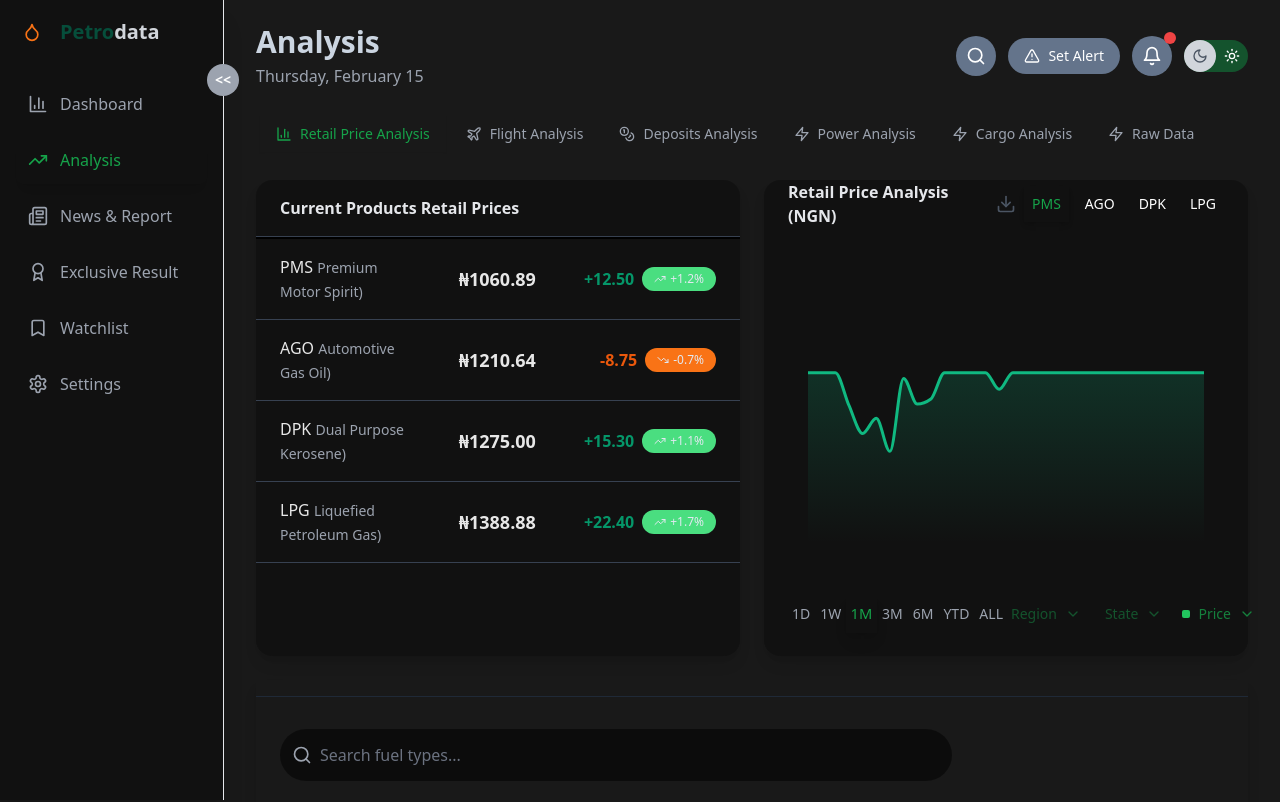
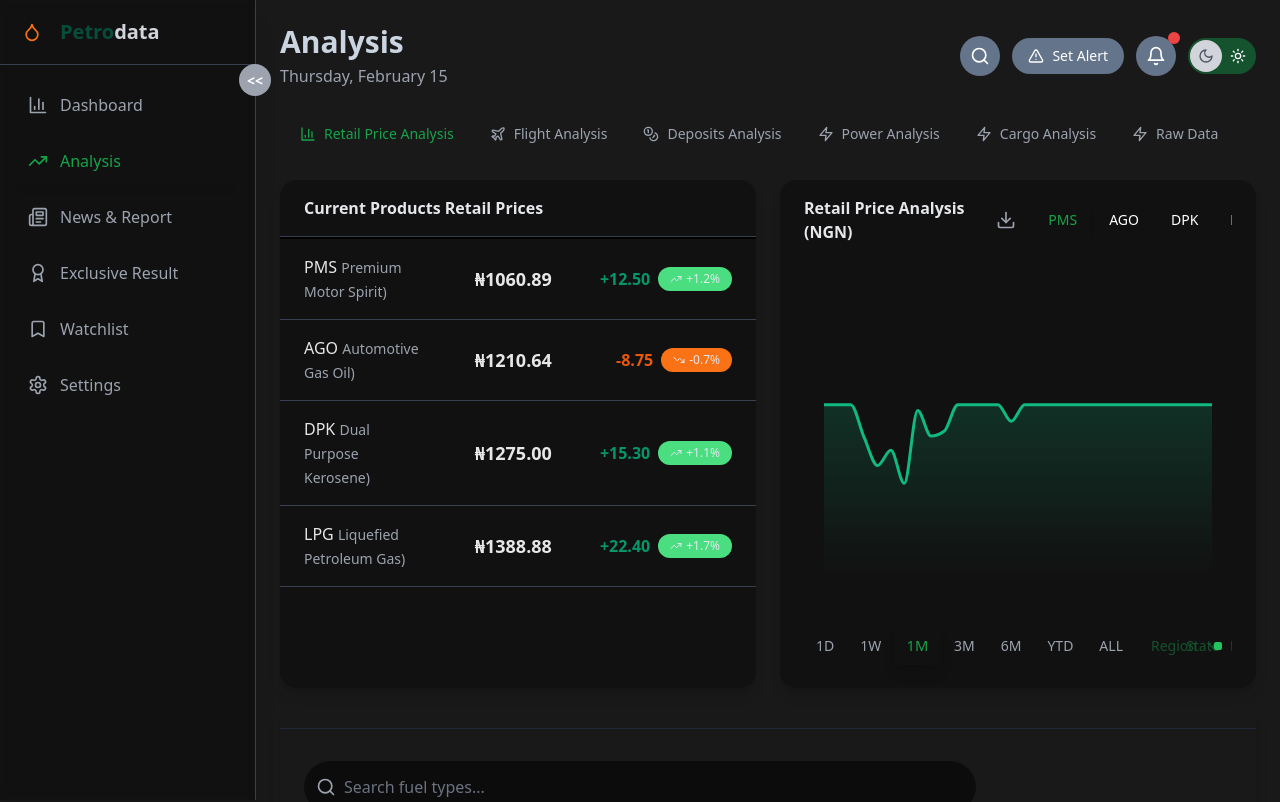
Before and after one commit to Kaddesh/petrodataa, a React (Vite) app: page / in a window 1280 px wide. Shown: the top 802 px of the page. Built offline with nearby package versions, Linux system fonts and the light colour scheme.

Commit message:
fix: responsiveness

```diff
--- a/src/components/Layout.tsx
+++ b/src/components/Layout.tsx
@@ -9,17 +9,31 @@ interface LayoutProps {
 
 const Layout: React.FC<LayoutProps> = ({ children, currentPage, setCurrentPage }) => {
   const [sidebarCollapsed, setSidebarCollapsed] = useState(false);
+  const [mobileMenuOpen, setMobileMenuOpen] = useState(false);
 
   return (
-    <div className="min-h-screen bg-black/90 flex">
+    <div className="min-h-screen bg-black/90 flex relative">
       <Sidebar
         collapsed={sidebarCollapsed}
         onToggle={() => setSidebarCollapsed(!sidebarCollapsed)}
+        mobileMenuOpen={mobileMenuOpen}
+        setMobileMenuOpen={setMobileMenuOpen}
         currentPage={currentPage}
         setCurrentPage={setCurrentPage}
       />
-      <main className={`flex-1 transition-all duration-300 ${sidebarCollapsed ? 'ml-16' : 'ml-56'}`}>
-        <div className="p-6 h-full">
+
+      {/* Mobile overlay */}
+      {mobileMenuOpen && (
+        <div
+          className="fixed inset-0 bg-black/50 z-40 lg:hidden"
+          onClick={() => setMobileMenuOpen(false)}
+        />
+      )}
+
+      <main className={`flex-1 transition-all duration-300 w-full lg:w-auto ${
+        sidebarCollapsed ? 'lg:ml-20' : 'lg:ml-64'
+      } ml-0 ${mobileMenuOpen ? 'blur-sm lg:blur-none' : ''}`}>
+        <div className="p-3 sm:p-4 lg:p-6 h-full min-h-screen">
           {children}
         </div>
       </main>
--- a/src/components/PriceChart.tsx
+++ b/src/components/PriceChart.tsx
@@ -159,17 +159,17 @@ const PriceChart: React.FC = () => {
     onToggle: () => void;
     placeholder: string;
   }) => (
-    <div className="relative">
+    <div className="relative min-w-0">
       <button
         onClick={onToggle}
-        className="appearance-none text-green-900 px-1 py-2 text-sm font-medium cursor-pointer  transition-all flex items-center space-x-2 "
+        className="appearance-none text-green-900 px-1 py-2 text-xs sm:text-sm font-medium cursor-pointer transition-all flex items-center space-x-1 sm:space-x-2 whitespace-nowrap"
       >
-        <span>{selected === 'All' ? placeholder : selected}</span>
-        <ChevronDown className="w-4 h-4 ml-2" />
+        <span className="truncate">{selected === 'All' ? placeholder : selected}</span>
+        <ChevronDown className="w-3 h-3 sm:w-4 sm:h-4 flex-shrink-0" />
       </button>
 
       {show && (
-        <div className="absolute top-full left-0 mt-1 w-full bg-gray-800 rounded-lg shadow-xl border border-gray-600 z-[9999] min-w-[140px]">
+        <div className="absolute top-full left-0 mt-1 w-full bg-gray-800 rounded-lg shadow-xl border border-gray-600 z-[9999] min-w-[120px] sm:min-w-[140px]">
           {options.map((option) => (
             <button
               key={option}
@@ -177,10 +177,10 @@ const PriceChart: React.FC = () => {
                 onSelect(option);
                 onToggle();
               }}
-              className="w-full text-left px-4 py-2 text-sm text-gray-300 hover:bg-gray-700 hover:text-white transition-colors flex items-center justify-between first:rounded-t-lg last:rounded-b-lg"
+              className="w-full text-left px-3 sm:px-4 py-2 text-xs sm:text-sm text-gray-300 hover:bg-gray-700 hover:text-white transition-colors flex items-center justify-between first:rounded-t-lg last:rounded-b-lg"
             >
-              <span>{option}</span>
-              {option === selected && <Check className="w-4 h-4 text-green-500" />}
+              <span className="truncate">{option}</span>
+              {option === selected && <Check className="w-3 h-3 sm:w-4 sm:h-4 text-green-500 flex-shrink-0" />}
             </button>
           ))}
         </div>
@@ -189,18 +189,18 @@ const PriceChart: React.FC = () => {
   );
 
   const PriceDropdown = () => (
-    <div className="relative">
+    <div className="relative min-w-0">
       <button
         onClick={() => setShowPriceDropdown(!showPriceDropdown)}
-        className="text-sm font-medium text-green-700 flex items-center space-x-2  transition-colors"
+        className="text-xs sm:text-sm font-medium text-green-700 flex items-center space-x-1 sm:space-x-2 transition-colors whitespace-nowrap"
       >
-        <div className="w-2 h-2 bg-green-500 rounded-sm"></div>
-        <span>{selectedPrice}</span>
-        <ChevronDown className="w-4 h-4" />
+        <div className="w-1.5 h-1.5 sm:w-2 sm:h-2 bg-green-500 rounded-sm flex-shrink-0"></div>
+        <span className="truncate">{selectedPrice}</span>
+        <ChevronDown className="w-3 h-3 sm:w-4 sm:h-4 flex-shrink-0" />
       </button>
 
       {showPriceDropdown && (
-        <div className="absolute top-full left-0 mt-1 w-full bg-white rounded-lg shadow-xl border border-gray-200 z-[9999] min-w-[120px]">
+        <div className="absolute top-full left-0 mt-1 w-full bg-white rounded-lg shadow-xl border border-gray-200 z-[9999] min-w-[100px] sm:min-w-[120px]">
           {priceOptions.map((option) => (
             <button
               key={option}
@@ -208,13 +208,13 @@ const PriceChart: React.FC = () => {
                 setSelectedPrice(option);
                 setShowPriceDropdown(false);
               }}
-              className="w-full text-left px-4 py-2 text-sm text-gray-700 hover:bg-gray-100 transition-colors flex items-center justify-between first:rounded-t-lg last:rounded-b-lg"
+              className="w-full text-left px-3 sm:px-4 py-2 text-xs sm:text-sm text-gray-700 hover:bg-gray-100 transition-colors flex items-center justify-between first:rounded-t-lg last:rounded-b-lg"
             >
-              <div className="flex items-center space-x-2">
-                <div className="w-2 h-2 bg-green-500 rounded-sm"></div>
-                <span>{option}</span>
+              <div className="flex items-center space-x-1 sm:space-x-2">
+                <div className="w-1.5 h-1.5 sm:w-2 sm:h-2 bg-green-500 rounded-sm flex-shrink-0"></div>
+                <span className="truncate">{option}</span>
               </div>
-              {option === selectedPrice && <Check className="w-4 h-4 text-green-500" />}
+              {option === selectedPrice && <Check className="w-3 h-3 sm:w-4 sm:h-4 text-green-500 flex-shrink-0" />}
             </button>
           ))}
         </div>
@@ -224,22 +224,22 @@ const PriceChart: React.FC = () => {
 
   return (
     <>
-      <div className="bg-black/30 rounded-2xl shadow-lg">
+      <div className="bg-black/30 rounded-xl lg:rounded-2xl shadow-lg">
         {/* Header */}
-        <div className="px-6">
-          <div className="flex items-center justify-between">
-            <div className="flex items-center space-x-3">
-              <h2 className="text-base font-bold text-gray-200">Retail Price Analysis (NGN)</h2>
-              <button className="p-2 hover:bg-gray-100 rounded-lg transition-colors">
-                <Download className="w-5 h-5 text-gray-600" />
+        <div className="px-4 sm:px-6 py-3 sm:py-4">
+          <div className="flex flex-col sm:flex-row sm:items-center justify-between gap-3">
+            <div className="flex items-center space-x-2 sm:space-x-3">
+              <h2 className="text-sm sm:text-base font-bold text-gray-200">Retail Price Analysis (NGN)</h2>
+              <button className="p-1.5 sm:p-2 hover:bg-gray-700 rounded-lg transition-colors">
+                <Download className="w-4 h-4 sm:w-5 sm:h-5 text-gray-400" />
               </button>
             </div>
-            <div className="flex items-center space-x-2">
+            <div className="flex items-center space-x-1 sm:space-x-2 overflow-x-auto">
               {fuelTypes.map((type) => (
                 <button
                   key={type}
                   onClick={() => setSelectedFuel(type)}
-                  className={`px-2 py-2 text-sm font-medium transition-colors ${
+                  className={`px-2 sm:px-3 py-1.5 sm:py-2 text-xs sm:text-sm font-medium transition-colors whitespace-nowrap ${
                     selectedFuel === type
                       ? ' text-green-600 shadow-md'
                       : 'text-white hover:text-green-600'
@@ -280,7 +280,7 @@ const PriceChart: React.FC = () => {
         </div> */}
 
         {/* Chart Area */}
-        <div className="p-6">
+        <div className="p-4 sm:p-6">
           <div
             className="cursor-pointer"
             onClick={() => setShowModal(true)}
@@ -289,13 +289,13 @@ const PriceChart: React.FC = () => {
           </div>
 
           {/* Controls */}
-          <div className="flex items-center justify-between">
+          <div className="flex flex-col sm:flex-row sm:items-center justify-between gap-3">
             <div className="flex items-center space-x-0.5">
               {periods.map((period) => (
                 <button
                   key={period}
                   onClick={() => setSelectedPeriod(period)}
-                  className={`px-1 py-2 text-sm font-medium transition-all duration-200 ${
+                  className={`px-2 sm:px-3 py-1.5 sm:py-2 text-xs sm:text-sm font-medium transition-all duration-200 ${
                     selectedPeriod === period
                       ? 'text-green-600 shadow-lg transform scale-105'
                       : 'text-gray-400 hover:text-green-500'
@@ -306,7 +306,7 @@ const PriceChart: React.FC = () => {
               ))}
             </div>
 
-            <div className="flex items-center space-x-4">
+            <div className="flex items-center space-x-2 sm:space-x-4 overflow-x-auto">
               <CustomDropdown
                 options={regions}
                 selected={selectedRegion}
@@ -333,38 +333,38 @@ const PriceChart: React.FC = () => {
 
       {/* Modal */}
       {showModal && (
-        <div className="fixed inset-0 bg-black/30 bg-opacity-50 flex items-center justify-center z-50 p-4">
-          <div className="bg-white rounded-2xl shadow-2xl max-w-4xl w-full max-h-[90vh] overflow-hidden">
+        <div className="fixed inset-0 bg-black/50 bg-opacity-50 flex items-center justify-center z-50 p-2 sm:p-4">
+          <div className="bg-white rounded-xl sm:rounded-2xl shadow-2xl max-w-4xl w-full max-h-[95vh] sm:max-h-[90vh] overflow-hidden">
             {/* Modal Header */}
-            <div className="flex items-center justify-between p-6 border-b border-gray-200">
+            <div className="flex items-center justify-between p-4 sm:p-6 border-b border-gray-200">
               <button className="flex items-center space-x-2 text-gray-600 hover:text-gray-800 transition-colors">
-                <Share className="w-5 h-5" />
-                <span className="text-sm font-medium">Share</span>
+                <Share className="w-4 h-4 sm:w-5 sm:h-5" />
+                <span className="text-xs sm:text-sm font-medium hidden sm:inline">Share</span>
               </button>
               <button
                 onClick={() => setShowModal(false)}
-                className="p-2 hover:bg-gray-100 rounded-lg transition-colors"
+                className="p-1.5 sm:p-2 hover:bg-gray-100 rounded-lg transition-colors"
               >
-                <X className="w-5 h-5 text-gray-600" />
+                <X className="w-4 h-4 sm:w-5 sm:h-5 text-gray-600" />
               </button>
             </div>
 
             {/* Modal Content */}
-            <div className="p-6">
-              <div className="bg-gray-100 rounded-xl p-4">
+            <div className="p-4 sm:p-6 overflow-y-auto">
+              <div className="bg-gray-100 rounded-xl p-2 sm:p-4">
                 <ChartComponent />
               </div>
             </div>
 
             {/* Modal Footer */}
-            <div className="flex items-center justify-between p-6 border-t border-gray-200">
-              <button className="flex items-center space-x-2 px-6 py-3 bg-blue-600 text-white rounded-lg hover:bg-blue-700 transition-colors">
+            <div className="flex items-center justify-between p-4 sm:p-6 border-t border-gray-200 gap-2">
+              <button className="flex items-center space-x-1 sm:space-x-2 px-3 sm:px-6 py-2 sm:py-3 bg-blue-600 text-white rounded-lg hover:bg-blue-700 transition-colors text-sm">
                 <Download className="w-4 h-4" />
-                <span className="font-medium">Download</span>
+                <span className="font-medium hidden sm:inline">Download</span>
               </button>
-              <button className="flex items-center space-x-2 px-6 py-3 bg-gray-600 text-white rounded-lg hover:bg-gray-700 transition-colors">
+              <button className="flex items-center space-x-1 sm:space-x-2 px-3 sm:px-6 py-2 sm:py-3 bg-gray-600 text-white rounded-lg hover:bg-gray-700 transition-colors text-sm">
                 <Copy className="w-4 h-4" />
-                <span className="font-medium">Copy</span>
+                <span className="font-medium hidden sm:inline">Copy</span>
               </button>
             </div>
           </div>
--- a/src/components/Sidebar.tsx
+++ b/src/components/Sidebar.tsx
@@ -6,17 +6,28 @@ import {
   Award,
   Bookmark,
   Settings,
-  Droplet
+  Droplet,
+  Menu,
+  X
 } from 'lucide-react';
 
 interface SidebarProps {
   collapsed: boolean;
   onToggle: () => void;
+  mobileMenuOpen: boolean;
+  setMobileMenuOpen: (open: boolean) => void;
   currentPage: string;
   setCurrentPage: (page: string) => void;
 }
 
-const Sidebar: React.FC<SidebarProps> = ({ collapsed, onToggle, currentPage, setCurrentPage }) => {
+const Sidebar: React.FC<SidebarProps> = ({
+  collapsed,
+  onToggle,
+  mobileMenuOpen,
+  setMobileMenuOpen,
+  currentPage,
+  setCurrentPage
+}) => {
   const menuItems = [
     { id: 'dashboard', icon: BarChart3, label: 'Dashboard' },
     { id: 'analysis', icon: TrendingUp, label: 'Analysis' },
@@ -26,24 +37,44 @@ const Sidebar: React.FC<SidebarProps> = ({ collapsed, onToggle, currentPage, set
     { id: 'settings', icon: Settings, label: 'Settings' },
   ];
 
+  const handleMenuItemClick = (itemId: string) => {
+    setCurrentPage(itemId);
+    setMobileMenuOpen(false);
+  };
   return (
-    <div className={`fixed left-0 top-0 h-full bg-black/30 shadow-xl border-r border-gray-200 transition-all duration-300 z-50 ${collapsed ? 'w-20' : 'w-56'}`}>
+    <>
+      {/* Mobile Menu Button */}
+      <button
+        onClick={() => setMobileMenuOpen(!mobileMenuOpen)}
+        className="fixed top-4 right-4 z-50 lg:hidden w-10 h-10 bg-black/50 backdrop-blur-sm rounded-lg flex items-center justify-center text-white hover:bg-black/70 transition-colors"
+      >
+        {mobileMenuOpen ? <X className="w-5 h-5" /> : <Menu className="w-5 h-5" />}
+      </button>
+
+      {/* Sidebar */}
+      <div className={`
+        fixed left-0 top-0 h-full bg-black/30 backdrop-blur-sm shadow-xl border-r border-gray-700 transition-all duration-300 z-50
+        lg:translate-x-0 ${mobileMenuOpen ? 'translate-x-0' : '-translate-x-full'}
+        ${collapsed ? 'lg:w-20 w-64' : 'lg:w-64 w-64'}
+      `}>
       {/* Header */}
-      <div className="flex items-center p-4 border-gray-200">
-        <div className={`flex items-center space-x-3 ${collapsed ? 'justify-center' : ''}`}>
-          <div className={`rounded-lg flex items-center justify-center ${collapsed ? 'w-10 h-10' : 'w-8 h-8'}`}>
-            <Droplet className={`text-orange-500 ${collapsed ? 'w-8 h-8' : 'w-5 h-5'}`} />
+        <div className="flex items-center p-4 border-b border-gray-700">
+          <div className={`flex items-center space-x-3 ${collapsed ? 'lg:justify-center' : ''}`}>
+            <div className={`rounded-lg flex items-center justify-center ${collapsed ? 'lg:w-10 lg:h-10 w-8 h-8' : 'w-8 h-8'}`}>
+              <Droplet className={`text-orange-500 ${collapsed ? 'lg:w-8 lg:h-8 w-5 h-5' : 'w-5 h-5'}`} />
           </div>
-          {!collapsed && (
+            {(!collapsed || mobileMenuOpen) && (
             <div>
-              <h1 className="text-xl font-bold text-gray-300"> <span className='text-emerald-900 '>Petro</span>data</h1>
+                <h1 className="text-xl font-bold text-gray-300">
+                  <span className='text-emerald-900'>Petro</span>data
+                </h1>
             </div>
           )}
         </div>
       </div>
 
       {/* Navigation */}
-      <nav className="p-4 space-y-2">
+        <nav className="p-4 space-y-2 overflow-y-auto">
         {menuItems.map((item) => {
           const Icon = item.icon;
           const isActive = currentPage === item.id;
@@ -51,15 +82,15 @@ const Sidebar: React.FC<SidebarProps> = ({ collapsed, onToggle, currentPage, set
           return (
             <button
               key={item.id}
-              onClick={() => setCurrentPage(item.id)}
+                onClick={() => handleMenuItemClick(item.id)}
                 className={`w-full flex items-center space-x-3 px-3 py-3 rounded-lg transition-all duration-200 ${
                 isActive
                   ? ' text-green-600 shadow-lg'
                   : 'text-gray-400 hover:text-gray-50'
-              } ${collapsed ? 'justify-center' : ''}`}
+                } ${collapsed ? 'lg:justify-center' : ''}`}
             >
-              <Icon className={`${collapsed ? 'w-6 h-6' : 'w-5 h-5'}`} />
-              {!collapsed && (
+                <Icon className={`${collapsed ? 'lg:w-6 lg:h-6 w-5 h-5' : 'w-5 h-5'} flex-shrink-0`} />
+                {(!collapsed || mobileMenuOpen) && (
                 <span className="font-medium">{item.label}</span>
               )}
             </button>
@@ -70,13 +101,14 @@ const Sidebar: React.FC<SidebarProps> = ({ collapsed, onToggle, currentPage, set
       {/* Collapse Button */}
         <button
           onClick={onToggle}
-        className="absolute top-20 -right-4 transform -translate-y-1/2 w-8 h-8 bg-gray-400 hover:bg-gray-500 rounded-full flex items-center justify-center transition-colors z-10"
+          className="hidden lg:block absolute top-20 -right-4 transform -translate-y-1/2 w-8 h-8 bg-gray-400 hover:bg-gray-500 rounded-full flex items-center justify-center transition-colors z-10"
         >
           <span className="text-white font-bold text-sm">
             {collapsed ? '>>' : '<<'}
           </span>
         </button>
       </div>
+    </>
   );
 };
 
--- a/src/pages/Analysis.tsx
+++ b/src/pages/Analysis.tsx
@@ -18,73 +18,77 @@ const Analysis: React.FC = () => {
   ];
 
   return (
-    <div className="space-y-6 px-2">
-      <div className="flex items-center justify-between">
+    <div className="space-y-4 lg:space-y-6">
+      {/* Header Section */}
+      <div className="flex flex-col sm:flex-row sm:items-center justify-between gap-4">
         <div>
-          <h1 className="text-3xl font-bold text-slate-300">Analysis</h1>
-          <p className="text-gray-400 mt-1">Thursday, February 15</p>
+          <h1 className="text-2xl sm:text-3xl font-bold text-slate-300">Analysis</h1>
+          <p className="text-gray-400 mt-1 text-sm sm:text-base">Thursday, February 15</p>
         </div>
 
-        <div className="flex items-center space-x-3">
+        <div className="flex items-center space-x-2 sm:space-x-3 flex-wrap">
           {/* Search Icon in Circle */}
-          <button className="w-10 h-10 bg-slate-500 hover:bg-slate-600 rounded-full flex items-center justify-center transition-colors">
-            <Search className="w-5 h-5 text-white" />
+          <button className="w-8 h-8 sm:w-10 sm:h-10 bg-slate-500 hover:bg-slate-600 rounded-full flex items-center justify-center transition-colors">
+            <Search className="w-4 h-4 sm:w-5 sm:h-5 text-white" />
           </button>
 
           {/* Set Alert Button */}
-          <button className="flex items-center space-x-2 px-4 py-2 bg-slate-500 hover:bg-slate-600 text-white rounded-full transition-colors">
+          <button className="flex items-center space-x-1 sm:space-x-2 px-2 sm:px-4 py-2 bg-slate-500 hover:bg-slate-600 text-white rounded-full transition-colors">
             <AlertTriangle className="w-4 h-4" />
-            <span className="text-sm font-medium">Set Alert</span>
+            <span className="text-xs sm:text-sm font-medium hidden sm:inline">Set Alert</span>
           </button>
 
           {/* Notification Bell in Circle */}
-          <button className="w-10 h-10 bg-slate-500 hover:bg-slate-600 rounded-full flex items-center justify-center transition-colors relative">
-            <Bell className="w-5 h-5 text-white" />
-            <span className="absolute -top-1 -right-1 w-3 h-3 bg-red-500 rounded-full"></span>
+          <button className="w-8 h-8 sm:w-10 sm:h-10 bg-slate-500 hover:bg-slate-600 rounded-full flex items-center justify-center transition-colors relative">
+            <Bell className="w-4 h-4 sm:w-5 sm:h-5 text-white" />
+            <span className="absolute -top-0.5 -right-0.5 sm:-top-1 sm:-right-1 w-2 h-2 sm:w-3 sm:h-3 bg-red-500 rounded-full"></span>
           </button>
 
           {/* Light/Dark Mode Toggle */}
           <button
             onClick={() => setIsDarkMode(!isDarkMode)}
-            className="flex items-center bg-green-900 hover:bg-green-700 rounded-full transition-colors"
+            className="flex items-center bg-green-900 hover:bg-green-700 rounded-full transition-colors p-0.5"
           >
-            <div className={`w-8 h-8 rounded-full flex items-center justify-center transition-colors ${
+            <div className={`w-6 h-6 sm:w-8 sm:h-8 rounded-full flex items-center justify-center transition-colors ${
                isDarkMode ? 'bg-white text-green-200' : 'bg-gray-300 text-gray-600'
             }`}>
-              <Moon className="w-4 h-4" />
+              <Moon className="w-3 h-3 sm:w-4 sm:h-4" />
 
             </div>
-            <div className={`w-8 h-8 rounded-full flex items-center justify-center transition-colors ${
+            <div className={`w-6 h-6 sm:w-8 sm:h-8 rounded-full flex items-center justify-center transition-colors ${
               !isDarkMode ? 'text-white' : ''
             }`}>
-              <Sun className="w-4 h-4" />
+              <Sun className="w-3 h-3 sm:w-4 sm:h-4" />
             </div>
           </button>
         </div>
       </div>
 
       {/* Analysis Type Tabs */}
-      <div className="flex items-center space-x-1 p-1 w-fit">
+      <div className="flex items-center space-x-1 p-1 w-full overflow-x-auto scrollbar-hide">
+        <div className="flex items-center space-x-1 min-w-max">
         {analysisTypes.map((type) => {
           const Icon = type.icon;
           return (
             <button
               key={type.id}
               onClick={() => setActiveAnalysis(type.id)}
-              className={`flex items-center space-x-2 px-4 py-2 transition-all duration-200 ${
+                className={`flex items-center space-x-1 sm:space-x-2 px-2 sm:px-4 py-2 transition-all duration-200 whitespace-nowrap ${
                 activeAnalysis === type.id
                   ? ' text-green-600 shadow-sm'
                   : 'text-gray-400 hover:text-green-800'
               }`}
             >
-              <Icon className="w-4 h-4" />
-              <span className="text-sm font-medium">{type.label}</span>
+                <Icon className="w-3 h-3 sm:w-4 sm:h-4 flex-shrink-0" />
+                <span className="text-xs sm:text-sm font-medium">{type.label}</span>
             </button>
           );
         })}
+        </div>
       </div>
 
-      <div className="grid grid-cols-1 xl:grid-cols-2 gap-6">
+      {/* Main Content Grid */}
+      <div className="grid grid-cols-1 xl:grid-cols-2 gap-4 lg:gap-6">
         <PriceTable />
         <PriceChart />
       </div>
```
Also changed, not shown: src/components/PriceTable.tsx (+16 -16 lines). Lines whose indentation alone changed are shown as unchanged.
